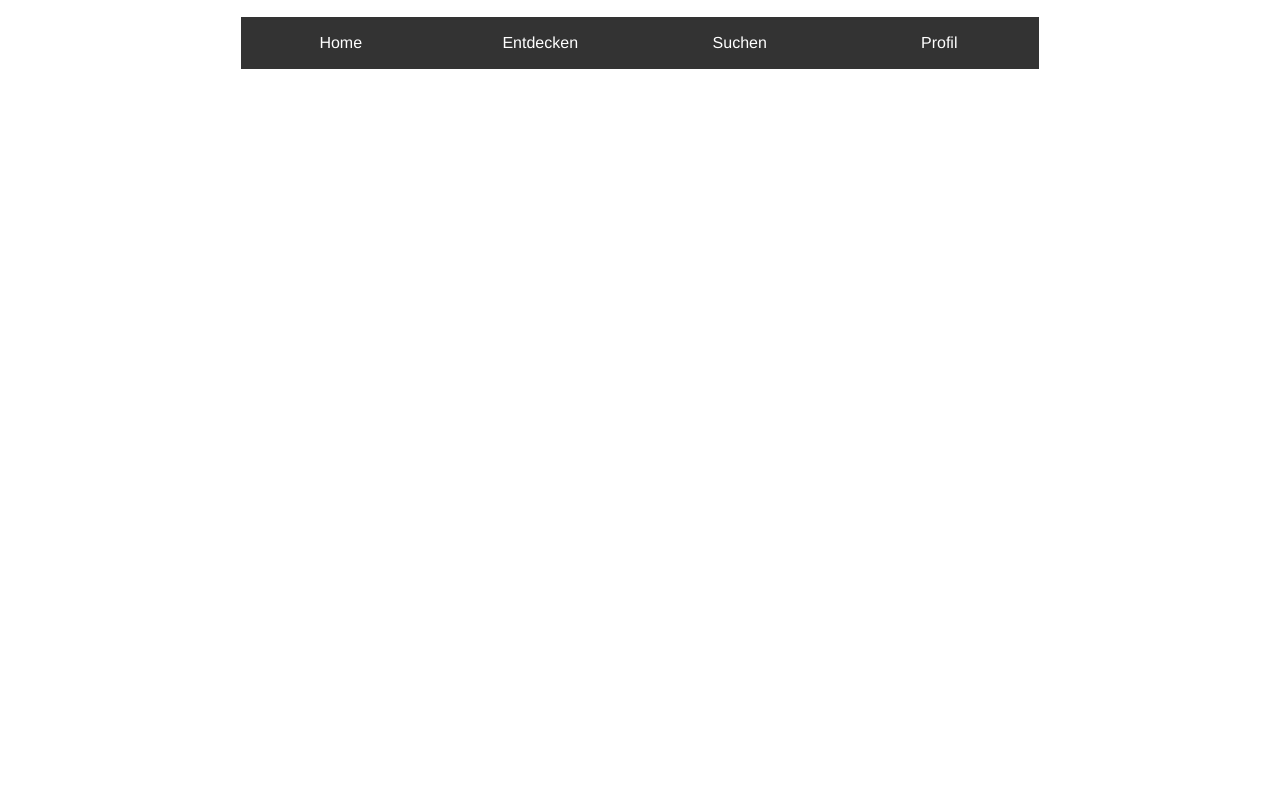
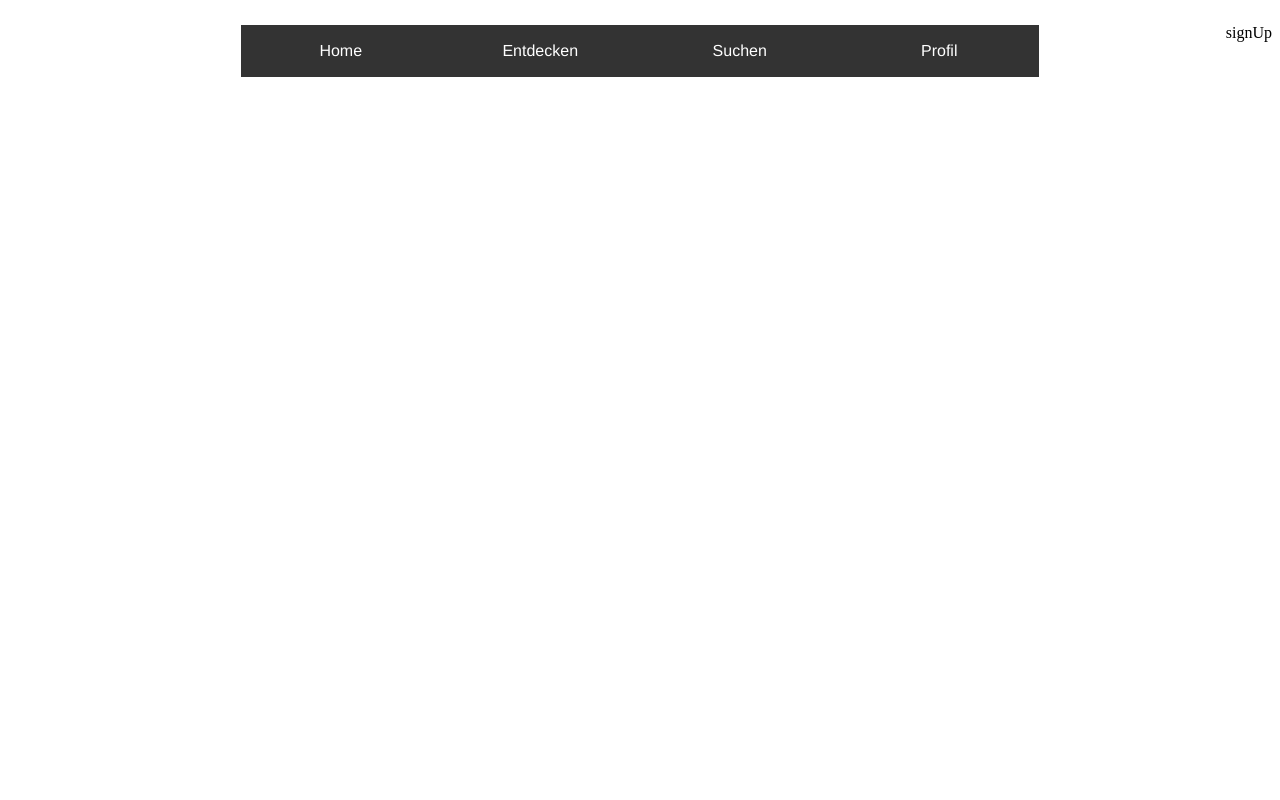
Before and after one commit to LalaKala83/307, a PHP site: template view/header.php in a window 1280 px wide. Run offline with PHP 8.4, Linux system fonts and the light colour scheme; the template is opened without the code that fills it: most values are stand-ins (such as "Sample title", 1, 10 or a date in 2020).

Commit message:
css signup div

```diff
--- a/public/css/style.css
+++ b/public/css/style.css
@@ -2,7 +2,7 @@ html {
     background: #fff;
 }
 
-body {
+#page {
     background: #fff;
     color: #545454;
     font-family: "Helvetica Neue", Helvetica, Arial, sans-serif;
@@ -83,5 +83,7 @@ form {
 }
 
 #signUp {
-    margin-left: -100px;
+    margin-left: 10px;
+    display: inline-block;
+    float: right;
 }
--- a/view/footer.php
+++ b/view/footer.php
@@ -2,5 +2,6 @@
         <div id="footer">
 
         </div>
+        </div>
     </body>
 </html>
--- a/view/header.php
+++ b/view/header.php
@@ -11,6 +11,10 @@
 
     </head>
     <body>
+    <div id="signUp">
+        <p> signUp </p>
+    </div>
+    <div id="page">
     <div id="menueicon"><img src="/images/icon/menueicon.png" alt="Menü" onclick="showMenue()"/></div>
     <div id=menue>
         <ul>
--- a/view/signUp.php
+++ /dev/null
@@ -1,3 +0,0 @@
-<div id="signUp">
-    <p> signUp </p>
-</div>
```
